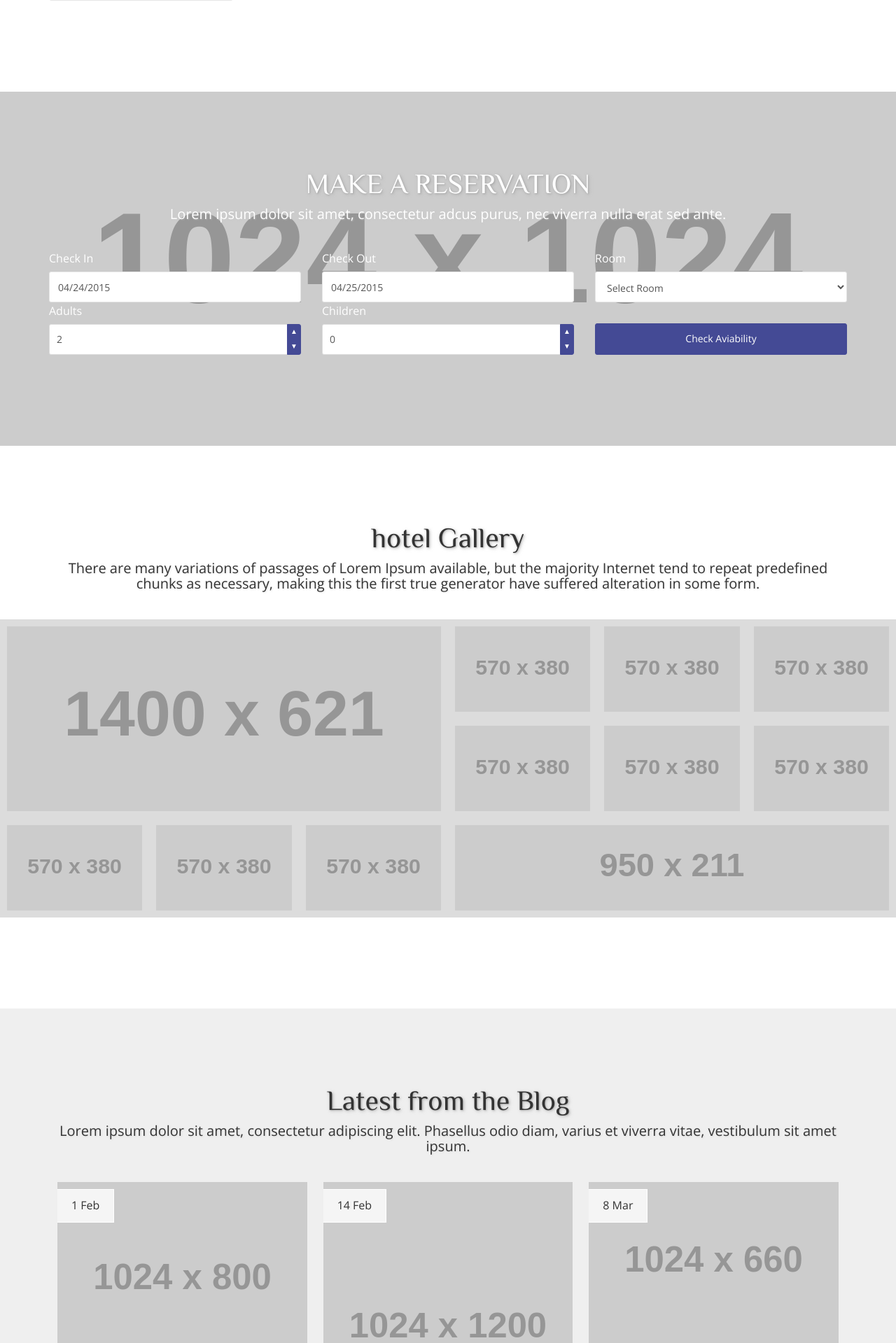
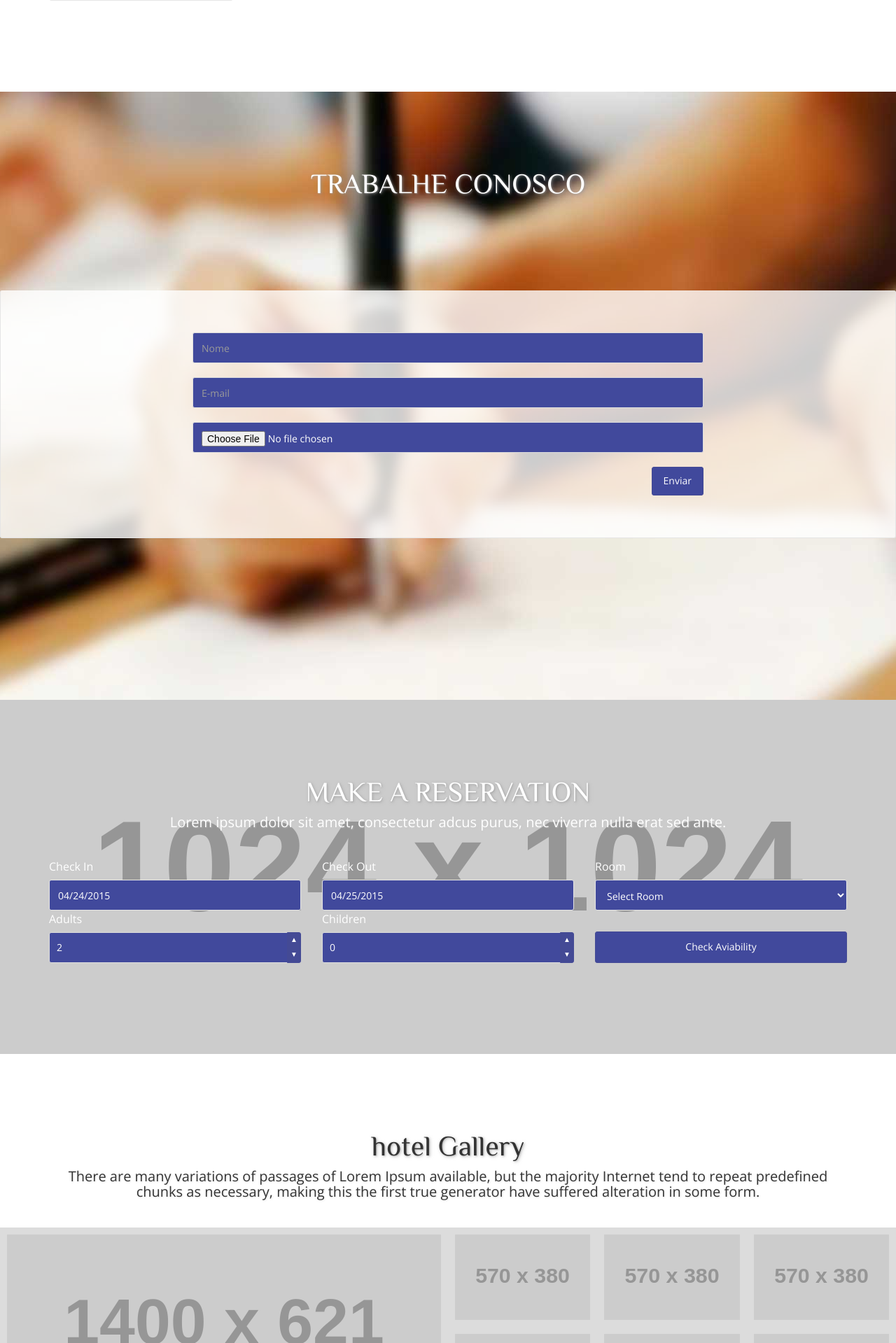
Before and after one commit to damasiorafael/austrini, a PHP site: page /home.html in a window 1280 px wide. Shown: the part 3653-5572 px from the top of the page at 70% size. Run offline with PHP 8.4, Linux system fonts and the light colour scheme; grey boxes labelled with a size stand in for pictures from a placeholder-image service; some libraries are stand-ins or nearby versions.

Commit message:
trabalhe conosco finalizada

```diff
--- a/css/austrini.css
+++ b/css/austrini.css
@@ -547,3 +547,175 @@ body,
 #gestao .box button span {
     margin-right: 10px;
 }
+
+
+/*-------------------------------------------------------------------------------*/
+/*                                                                               */
+/*        TRABALHE CONOSCO                                                       */
+/*                                                                               */
+/*-------------------------------------------------------------------------------*/
+
+#work {
+    height: 869px;
+    color: #FFF;
+    background: url(../img/bg_trabalhe.jpg) no-repeat center center fixed;
+    -webkit-background-size: cover;
+    -moz-background-size: cover;
+    -o-background-size: cover;
+    background-size: cover;
+    padding-bottom: 0;
+}
+
+#work .container {
+    position: relative;
+    z-index: 1;
+}
+
+#work .form-container {
+    padding: 60px 0;
+    background-color: rgba(255, 255, 255, 0.8);
+    border: 1px solid #E5E5E5;
+    -webkit-border-radius: 3px;
+    -khtml-border-radius: 3px;
+    -moz-border-radius: 3px;
+    -o-border-radius: 3px;
+    border-radius: 3px;
+    margin: 120px 0;
+    position: relative;
+    z-index: 2;
+    border-top: none;
+    color: #333;
+}
+
+#work .input-group {
+    text-align: center;
+    padding: 0 20px;
+}
+
+#work .input-group .input-group-addon {
+    background-color: #06d0d8;
+    border-color: #05a0a6;
+}
+
+#work .input-group button,
+#work .input-group .form-control {
+    font-size: 16px;
+    height: 40px;
+    border-color: #05a0a6;
+}
+
+#work .box-header {
+    background-color: rgba(255, 255, 255, 0.8);
+    border-top: 1px solid #EBEBEB;
+    border-bottom: 5px solid #FFF;
+    position: relative;
+    margin-bottom: 300px;
+    z-index: 2;
+}
+
+#work .box-header .icon-container {
+    float: left;
+    text-align: center;
+    width: 33.3333%;
+    padding: 10px 0;
+    color: #333;
+    text-decoration: none;
+    margin-top: 4px;
+    -webkit-transition: all 0.4s ease-in-out;
+    -moz-transition: all 0.4s ease-in-out;
+    -ms-transition: all 0.4s ease-in-out;
+    -o-transition: all 0.4s ease-in-out;
+    transition: all 0.4s ease-in-out;
+}
+
+#work .box-header .icon-container:hover {
+    background-color: rgba(6, 208, 216, 0.7);
+}
+
+#work .box-header .icon-container .icon {
+    display: block;
+    font-size: 35px;
+    padding: 10px 0;
+}
+
+#work .form-container .form-control {
+    border-color: #DDD;
+    margin-bottom: 20px;
+}
+
+.pad-right { padding-right: 30px;}
+
+button, input, select, textarea { background-color: #41499C!important; color: #FFF!important;}
+
+
+/*-------------------------------------------------------------------------------*/
+/*                                                                               */
+/*        2.5 HOME CONTACT STYLE                                                 */
+/*                                                                               */
+/*-------------------------------------------------------------------------------*/
+
+#contact {
+    padding-bottom: 0;
+}
+
+#contact .block-container {
+    position: relative;
+    overflow: hidden;
+}
+
+#contact .block-container .box-header {
+    background-color: rgba(255, 255, 255, 0.8);
+    border-top: 1px solid #EBEBEB;
+    border-bottom: 5px solid #FFF;
+    position: relative;
+    margin-bottom: 300px;
+    z-index: 2;
+}
+
+#contact .block-container .box-header .icon-container {
+    float: left;
+    text-align: center;
+    width: 33.3333%;
+    padding: 10px 0;
+    color: #333;
+    text-decoration: none;
+    margin-top: 4px;
+    -webkit-transition: all 0.4s ease-in-out;
+    -moz-transition: all 0.4s ease-in-out;
+    -ms-transition: all 0.4s ease-in-out;
+    -o-transition: all 0.4s ease-in-out;
+    transition: all 0.4s ease-in-out;
+}
+
+#contact .block-container .box-header .icon-container:hover {
+    background-color: rgba(6, 208, 216, 0.7);
+}
+
+#contact .block-container .box-header .icon-container .icon {
+    display: block;
+    font-size: 35px;
+    padding: 10px 0;
+}
+
+#contact .block-container .maps-container {
+    position: absolute;
+    top: -300px;
+    right: 0;
+    bottom: 0;
+    left: 0;
+    z-index: 1;
+}
+
+#contact .block-container .form-container {
+    position: relative;
+    background-color: rgba(255, 255, 255, 0.6);
+    z-index: 2;
+    border-top: 5px solid #FFF;
+    color: #333;
+    padding: 50px 0 100px;
+}
+
+#contact .block-container .form-container .form-control {
+    border-color: #DDD;
+    margin-bottom: 20px;
+}
--- a/home.html
+++ b/home.html
@@ -42,7 +42,7 @@
 		 <ul>
 		   <li><a data-link="#empresa" href="#">Empresa</a></li>
 		   <li><a data-link="#gestao" href="#">Gestão de Pessoas</a></li>
-		   <li><a data-link="#gallery" href="#">Trabalhe Conosco</a></li>
+		   <li><a data-link="#work" href="#">Trabalhe Conosco</a></li>
 		   <li><a data-link="#blog" href="#">Ambientes</a></li>
 		   <li><a data-link="#contact" href="#">Sustentabilidade</a></li>
 		   <li><a data-link="#newsletter" href="#">Tenha uma loja Austrini</a></li>
@@ -275,6 +275,29 @@
 							É outro beneficio que a AUSTRINI oferece aos seus colaboradores, deixando ele livre para consumo onde seja de sua preferência.
 						</span>
 					</div>
+				</div>
+			</div>
+		</div>
+	</section>
+	<section id="work">
+		<div class="container">
+			<h2 class="section-title">TRABALHE CONOSCO</h2>
+		</div>
+		<div class="row form-container wow fadeInDown" data-wow-duration="1s" data-wow-delay="0.3s">
+			<div class="container">
+				<div class="col-md-8 col-md-offset-2">
+					<form data-toggle="validator" data-wow-delay="0.5s" data-wow-duration="1s" class="wow fadeInDown animated" action="trabalhe.php" method="post" style="visibility: visible; animation-duration: 1s; animation-delay: 0.5s; animation-name: fadeInDown;" enctype="multipart/form-data">
+						<div class="row">
+							<div class="col-md-12">
+								<input type="text" required="" placeholder="Nome" id="name" name="name" class="form-control">
+								<input type="email" required="" placeholder="E-mail" id="email" name="email" class="form-control">
+								<input type="file" required="" placeholder="Selecione um arquivo" id="arquivo" name="arquivo" class="form-control">
+							</div>
+							<div class="col-md-12">
+								<button class="btn btn-default btn-lg pull-right" type="submit">Enviar</button>
+							</div>
+						</div>
+					</form>
 				</div>
 			</div>
 		</div>
```
Also changed, not shown: img/bg_trabalhe.jpg (added).
